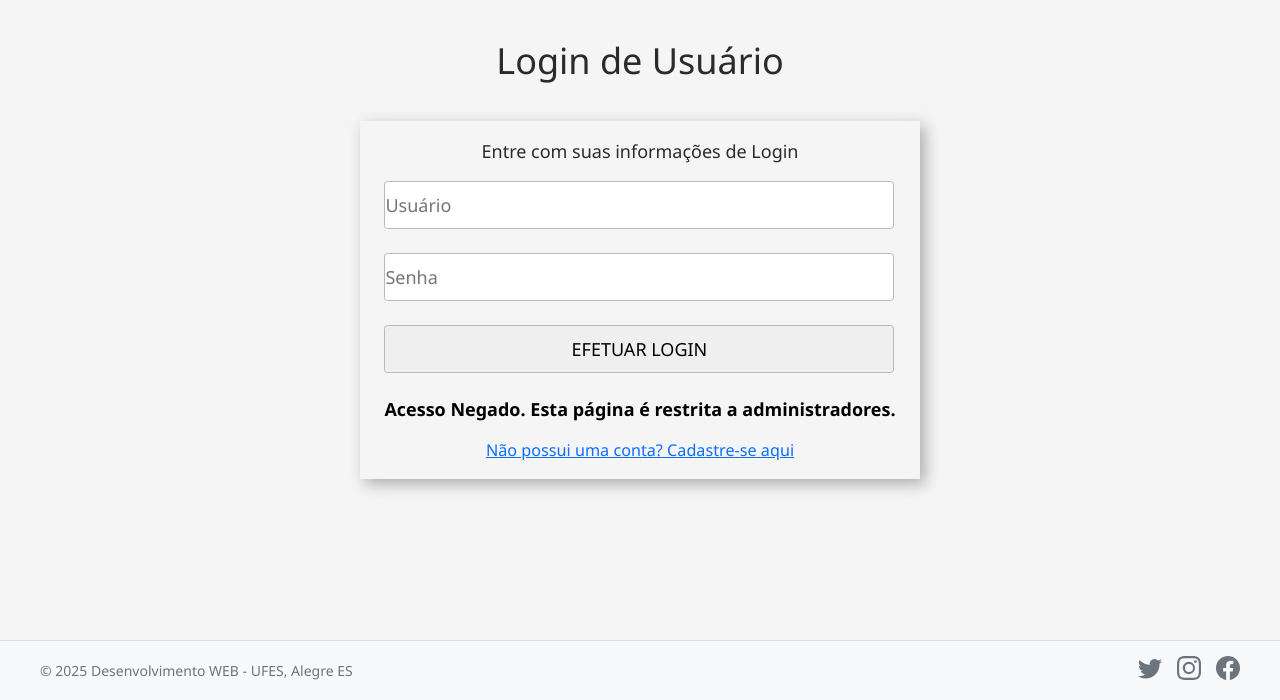
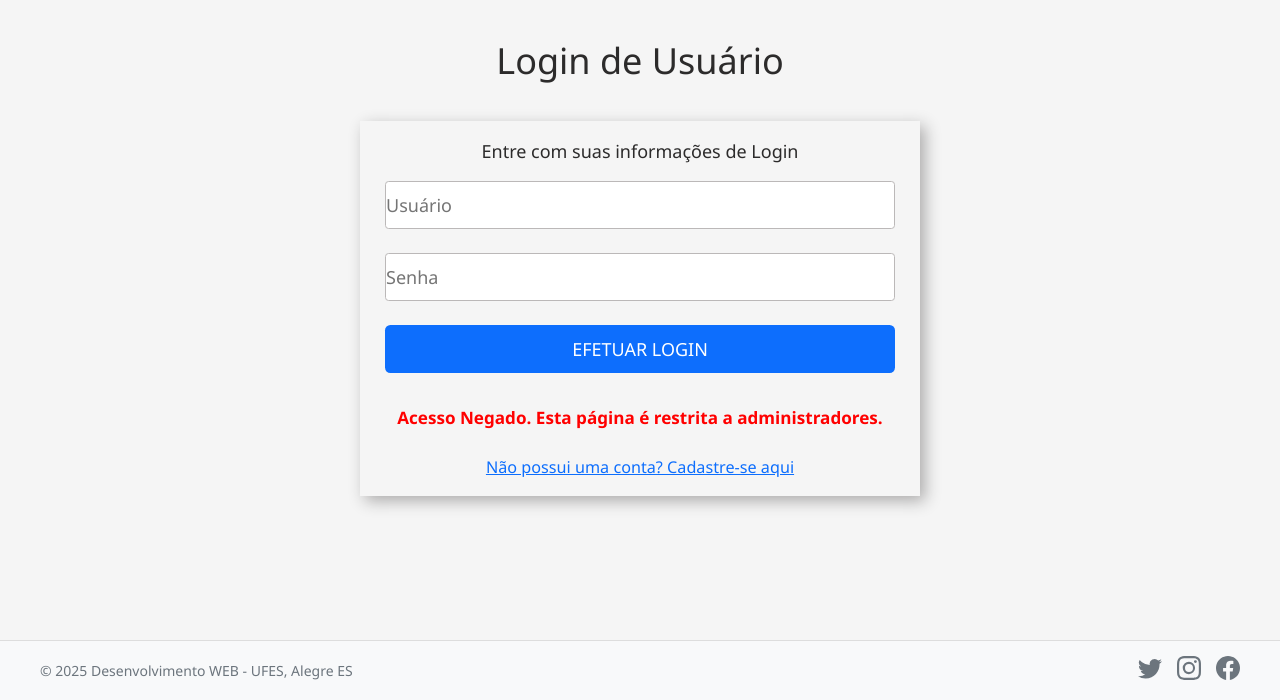
Before and after one commit to Layonj3000/Car-Rental-Website, a PHP site: page /views/area-publica/formLogin.php?aviso=acesso_negado in a window 1280 px wide. Shown: the part 100-800 px from the top of the page. Run offline with PHP 8.4, Linux system fonts and the light colour scheme.

Commit message:
style: estilizando botões

```diff
--- a/estilos/estilo-form-geral.css
+++ b/estilos/estilo-form-geral.css
@@ -28,6 +28,7 @@
     height: 3rem;
     border: 1px solid rgb(187, 184, 184);
     border-radius: 0.2rem;
+    transition: all 0.3s ease;
 }
 
 .form-padrao form{
@@ -82,12 +83,35 @@ input[type=number] {
 
 .form-padrao .botoes input[type="submit"]{
     background-color: #0D6EFD;
+    border: none;
+    border-radius: 0.3rem;
     color: white;
+    font-weight: 500;
+    cursor: pointer;
+    transition: all 0.3s ease;
 }
 
+.form-padrao .botoes input[type="submit"]:hover{
+    background-color: #0a58ca;
+    transform: translateY(-2px);
+    box-shadow: 0 4px 10px rgba(0,0,0,0.2);
+}
+
+.form-padrao .botoes input[type="button"]:hover{
+    background-color: #e9e8e8;
+    transform: translateY(-2px);
+    box-shadow: 0 4px 10px rgba(0,0,0,0.2);
+}
 .form-padrao #exclusao{
     background-color: red;
     color: white;
+    transition: all 0.3s ease;
+}
+
+.form-padrao #exclusao:hover{
+    background-color: #ee0202;
+    transform: translateY(-2px);
+    box-shadow: 0 4px 10px rgba(0,0,0,0.2);
 }
 
 .form-padrao form label {
--- a/estilos/estilo-form-login.css
+++ b/estilos/estilo-form-login.css
@@ -42,9 +42,27 @@
     border-radius: 0.2rem;
 }
 
-.div-login input[type="button"]{
+.div-login input[type="submit"]{
     background-color: #0D6EFD;
+    border: none;
     border-radius: 0.3rem;
     color: white;
     font-weight: 500;
+    cursor: pointer;
+    transition: all 0.3s ease;
 }
+
+.div-login input[type="submit"]:hover{
+    background-color: #0a58ca;
+    transform: translateY(-2px);
+    box-shadow: 0 4px 10px rgba(0,0,0,0.2);
+}
+
+.mensagem-erro {
+    color: red;
+    font-weight: bold;
+    margin: 0.5rem 0;
+    text-align: center;
+    display: block;
+    font-size: 0.95rem;
+}
--- a/views/area-publica/formLogin.php
+++ b/views/area-publica/formLogin.php
@@ -13,20 +13,19 @@
         <input type="hidden" value="1" name="opcao">
         <?php
             if(isset($_GET['aviso']) && $_GET['aviso'] == 'acesso_negado') {
-                echo "<b><font color='red'>Acesso Negado. Esta página é restrita a administradores.</font></b>";
+                echo "<span class='mensagem-erro'>Acesso Negado. Esta página é restrita a administradores.</span>";
             }
             if(isset($_GET['aviso']) && $_GET['aviso'] == 'logado') {
-                echo "<b><font color='red'>Você precisa estar logado para acessar essa página.</font></b>";
+                echo "<span class='mensagem-erro'>Você precisa estar logado para acessar essa página.</span>";
             }
-            if(isset($_REQUEST["erro"]))
-            {
+            if(isset($_REQUEST["erro"])) {
                 $tipo = (int)$_REQUEST["erro"];
-                if($tipo == 1)
-                {
-                    echo "<b><font color='red'>Login Incorreto</font></b>";
+                if($tipo == 1) {
+                    echo "<span class='mensagem-erro'>Login Incorreto</span>";
                 }
             }
         ?>
+
     </form>
     <a href="../area-publica/formCadastroUsuario.php">Não possui uma conta? Cadastre-se aqui</a>
 </div>
```
